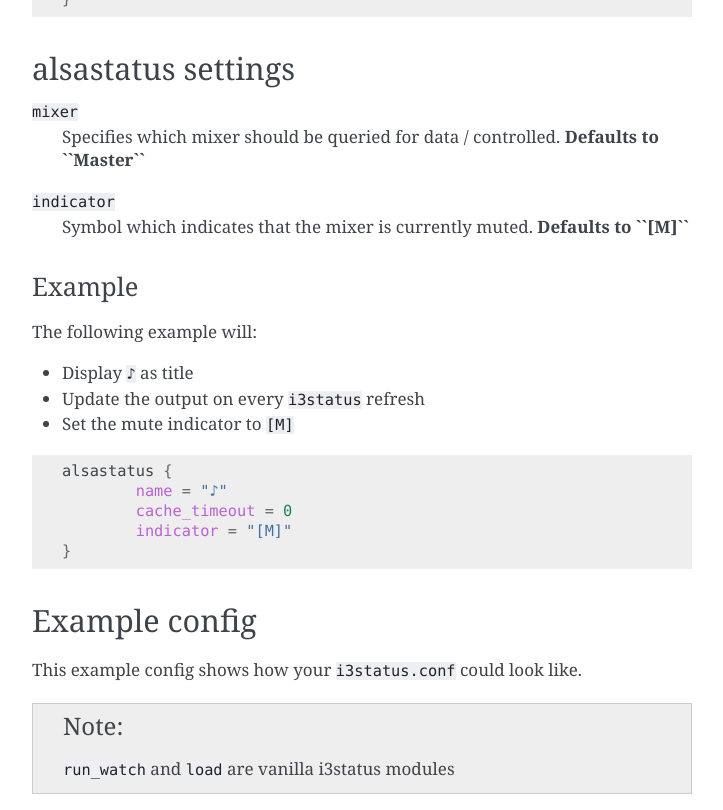
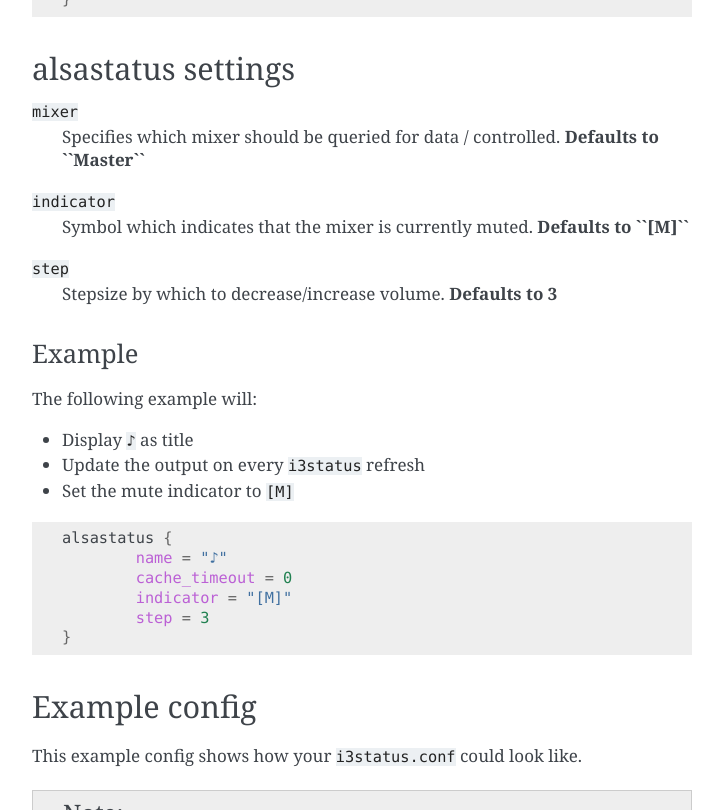
Before and after one commit to t4k1t/py3status-modules, a Sphinx documentation site: the page built from docs/configuration.rst, in a window 1280 px wide and 900 px high, scrolled down 2951 px, cut to the strip 0-810 px from the top of the window. Shown: the whole strip, without its empty margins (388-1111 px from the left). Built offline with Sphinx 7.4.7, drawn with Linux system fonts in a browser that asks for light colours.

Commit message:
alsastatus: Make volume stepsize configurable

```diff
--- a/docs/configuration.rst
+++ b/docs/configuration.rst
@@ -161,6 +161,9 @@ alsastatus settings
    Symbol which indicates that the mixer is currently muted. **Defaults to
    ``[M]``**
 
+``step``
+   Stepsize by which to decrease/increase volume. **Defaults to 3**
+
 Example
 '''''''
 
@@ -176,6 +179,7 @@ The following example will:
            name = "♪"
            cache_timeout = 0
            indicator = "[M]"
+           step = 3
    }
 
 
```
Also changed, not shown: 1 other file.
